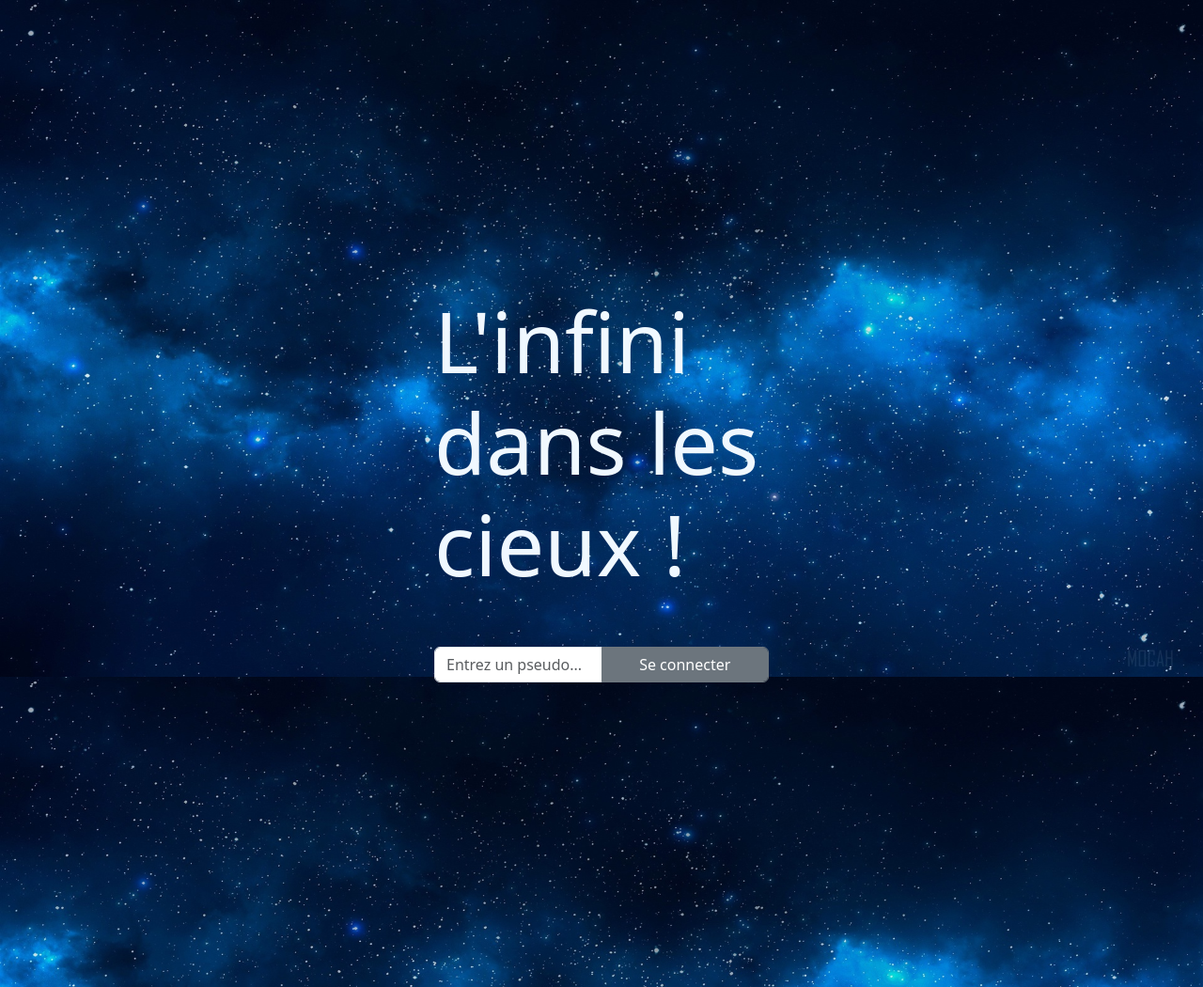
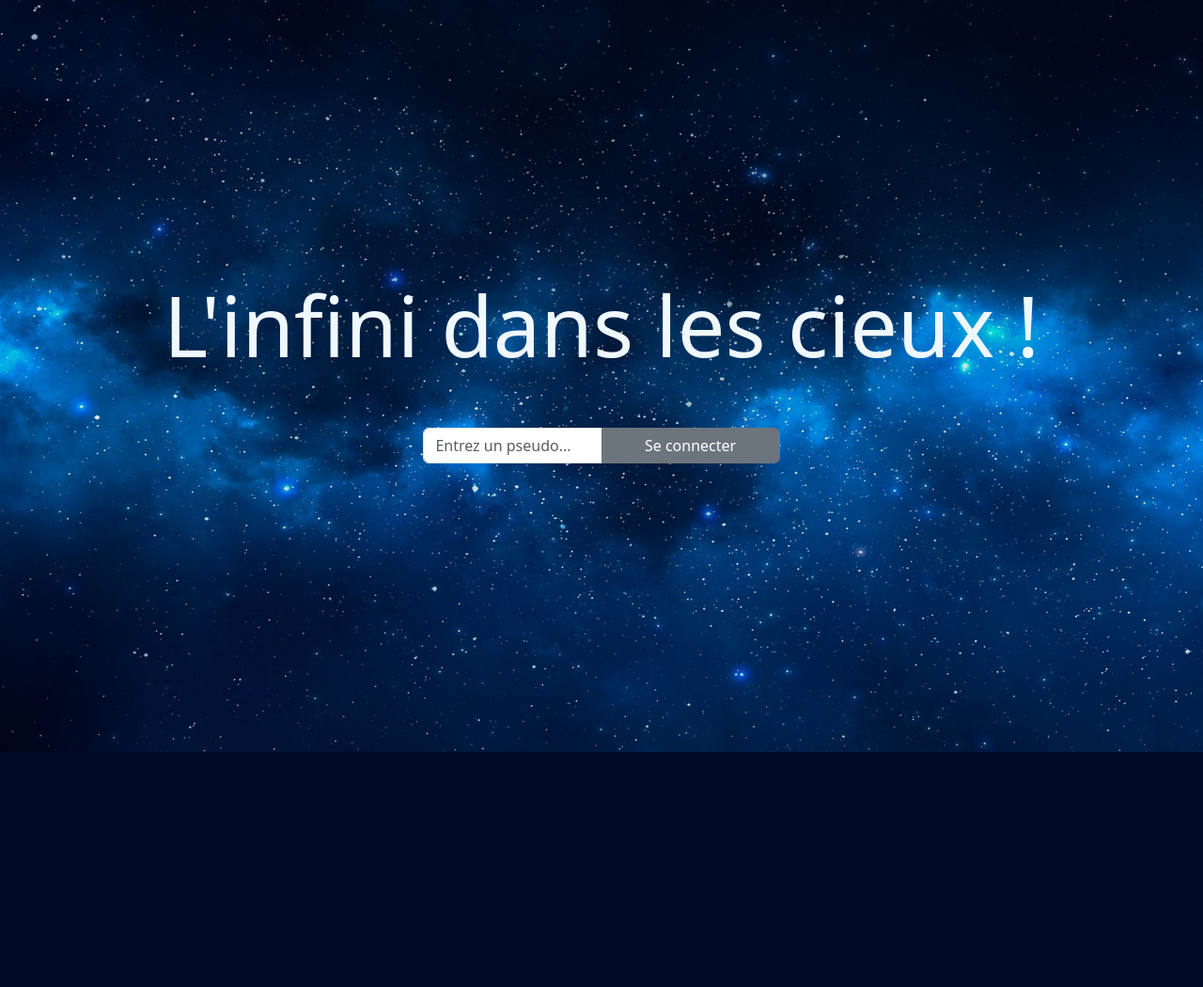
Before and after one commit to HHOZKAN/TPQUIZZ, a PHP site: page / in a window 1280 px wide. Shown: the whole page at 94% size. After the commit the page ends 800 px from the top, so only its background shows below. Run offline with PHP 8.4, Linux system fonts and the light colour scheme.

Commit message:
some little change on index

```diff
--- a/assets/main.css
+++ b/assets/main.css
@@ -5,22 +5,23 @@ main {
 
 /*//////////////// INDEX PAGE ///////////////////*/
 
-.index main {
+/* .index main {
     height: 150px;
     width: 100%;
-}
+} */
 
 .index {
     background-image: url("./background3.jpg");
-    padding : 450px;
-    height: 100%;
+    /* padding : 450px; */
+    height: 100vh;
     width: 100%;
-    background-size: 100%;
+    background-size: cover;
 }
 
 .index-title {
     color: aliceblue;
     font-size: 90px;
+    text-align: center;
 }
 
 /*//////////////// QUIZZ PAGE ///////////////////*/
--- a/index.php
+++ b/index.php
@@ -1,6 +1,6 @@
 <?php include_once('./partials/header.php') ?>
 
-<body class="index">
+<!-- <body class="index">
   <main class="container d-flex flex-column justify-content-center align-items-center">
     <h1 class="index-title">L'infini dans les cieux ! </h1>
     <form method="post" action="./process/add_user.php">
@@ -10,6 +10,16 @@
       </div>
   </div>
   </form>
+</body> -->
+
+<body class="index d-flex flex-column justify-content-center align-items-center">
+  <h1 class="index-title">L'infini dans les cieux ! </h1>
+  <form method="post" action="./process/add_user.php">
+    <div class="mt-5 input-group mb-3">
+      <input class="form-control" type="text" name="name" placeholder="Entrez un pseudo...">
+      <button class="form-control btn btn-secondary" type="submit">Se connecter</button>
+    </div>
+  </form>
 </body>
 
 
```
